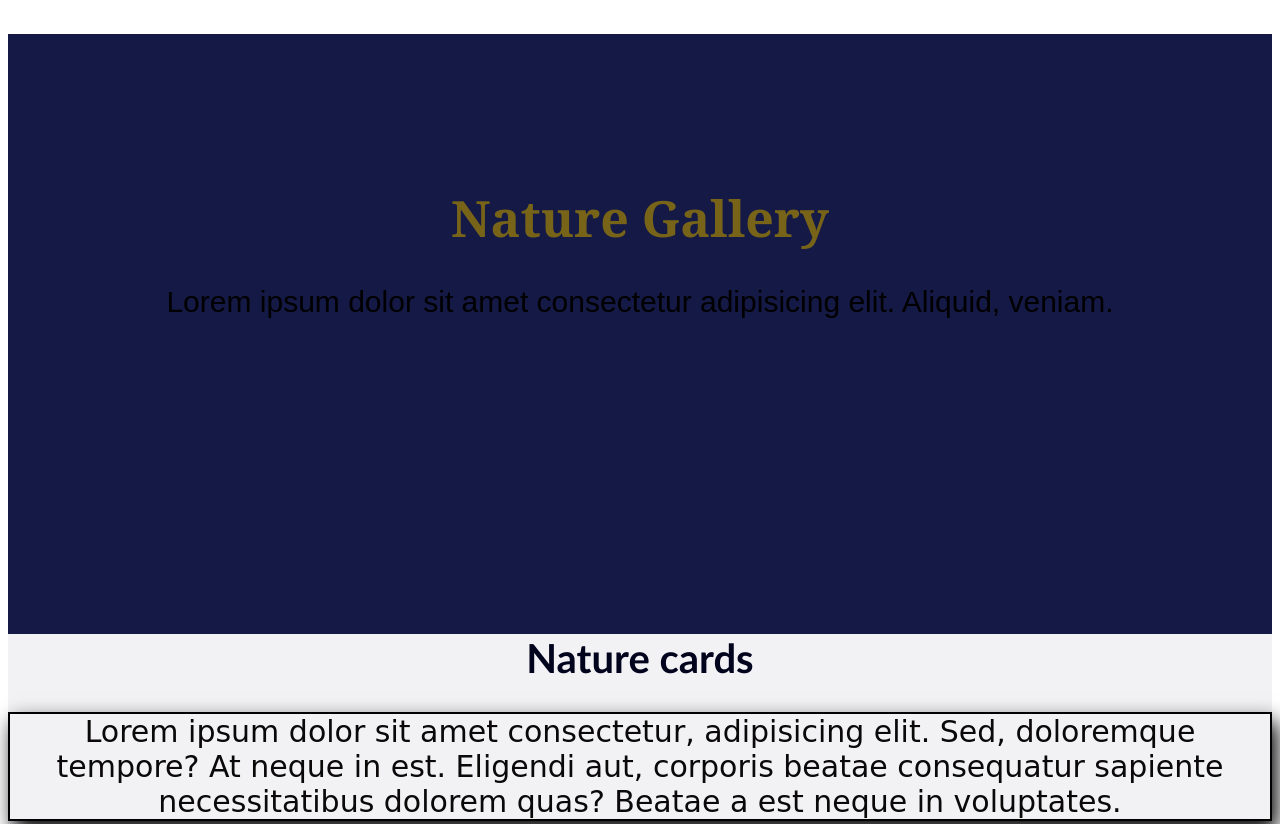
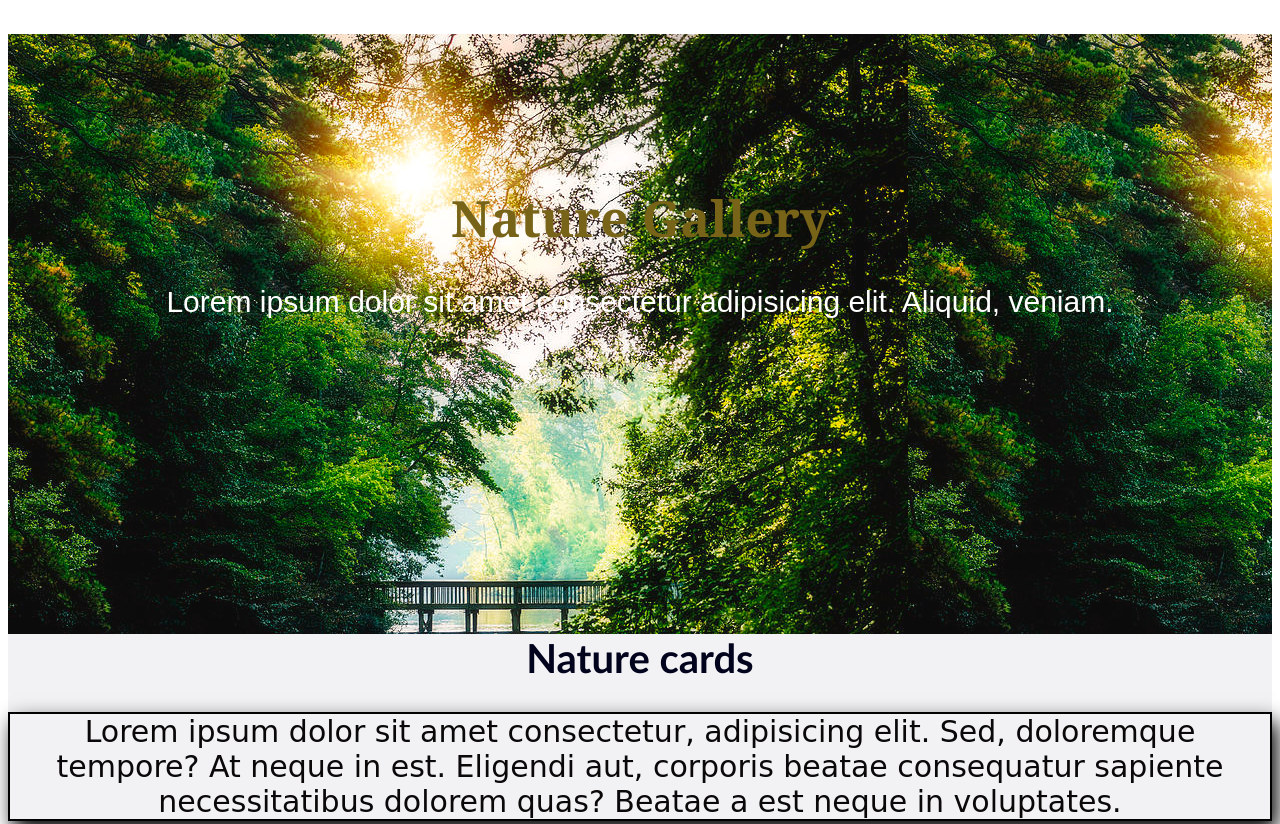
Before and after one commit to HatemC/first-page, a plain HTML site: page index.html in a window 1280 px wide. Shown: the top 824 px of the page. Drawn offline with Linux system fonts and the light colour scheme.

Commit message:
add an image background

```diff
--- a/index.html
+++ b/index.html
@@ -9,8 +9,8 @@
 </head>
 <body>
   <div id="Banner">
-    <h1> Nature Gallery</h1>
-      <p>Lorem ipsum dolor sit amet consectetur adipisicing elit. Aliquid, veniam.</p>
+    <div id="Header_bord">  <h1> Nature Gallery</h1> </div>
+    <p>Lorem ipsum dolor sit amet consectetur adipisicing elit. Aliquid, veniam.</p>
   </div>
   <div id="Introduction">
   <h2> Nature cards</h2>
--- a/style.css
+++ b/style.css
@@ -1,5 +1,5 @@
 #Banner {
-  background-color: rgba(3, 7, 56, 0.925);
+  background-image:url(images/Nature_Zen_10.jpg);
   height: 600px;
   width: auto;
   margin-bottom: 0px;
@@ -8,6 +8,7 @@
 h1 {
 font-family: Georgia, 'Times New Roman', Times, serif;
 font-size: 50px;
+font-weight: bolder;
 color: rgb(119, 100, 24);
 text-justify: justify;
 text-align: center;
@@ -15,10 +16,13 @@ padding-top: 150px;
 box-shadow: black;
 }
 
+
+
+
 #Banner p {
 font-family: fantasy;
 font-size: 30px;
-color: black;
+color: white;
 text-align: center;
 
 }
@@ -37,6 +41,7 @@ h2 {
   color: rgb(2, 3, 29);
   text-align: center;
   margin: 0px;
+
 }
 
 #Introduction p {
```
